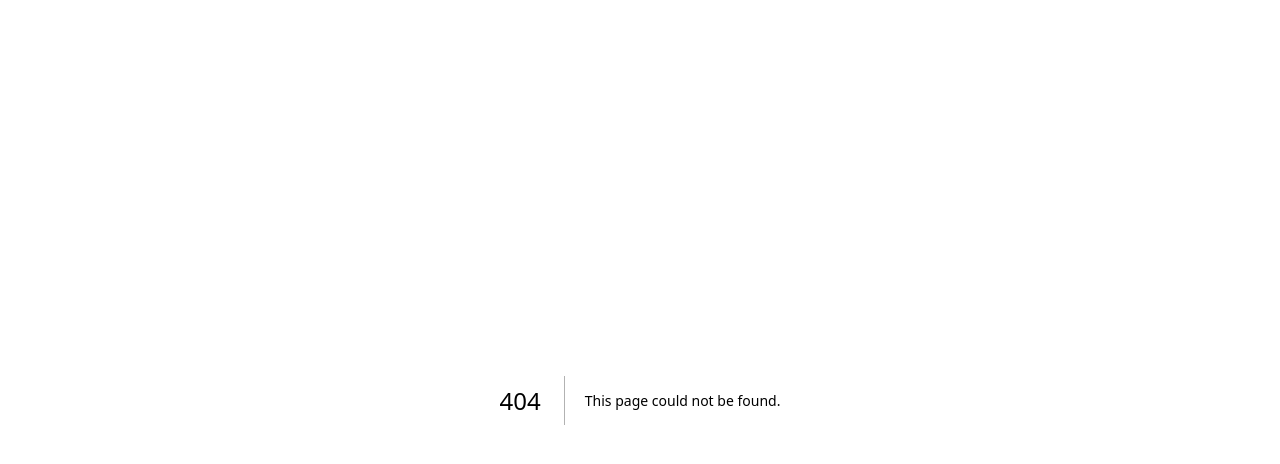
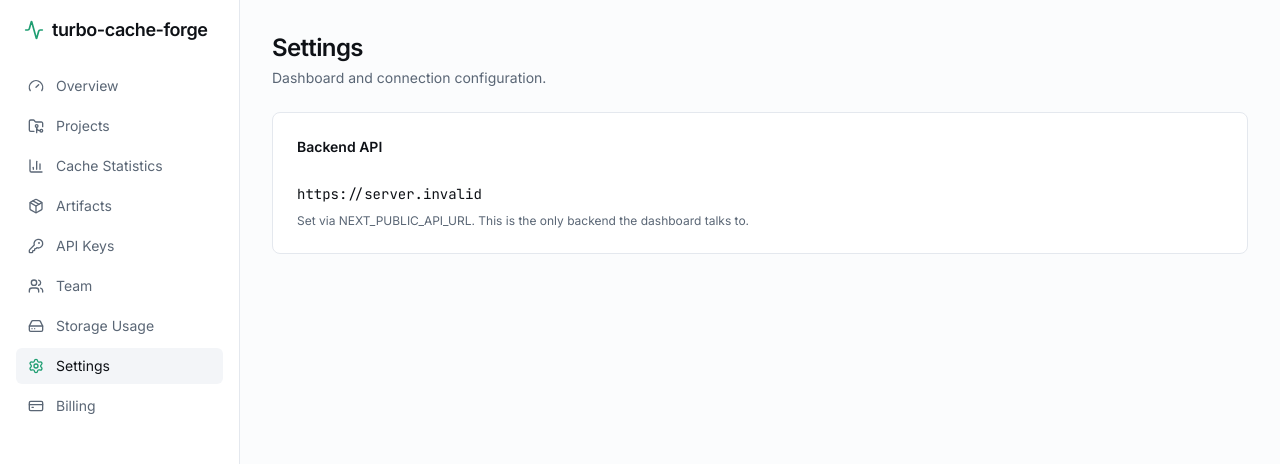
Before and after one commit to nasraldin/turbo-cache-forge, a Next.js app in the folder apps/dashboard/: page /settings in a window 1280 px wide. Before the commit this address had no page. Shown: the top 464 px of the page. Built offline with nearby package versions, Linux system fonts and the light colour scheme; no server answers.

Commit message:
feat(dashboard): Team (Clerk), Storage Usage, Settings, Billing stub

```diff
--- /dev/null
+++ b/apps/dashboard/src/app/(dashboard)/billing/page.tsx
@@ -0,0 +1,12 @@
+import { PageHeader } from "@/components/page-header";
+
+export default function BillingPage() {
+  return (
+    <div>
+      <PageHeader title="Billing" description="Not available in the self-hosted edition." />
+      <p className="rounded-md border border-dashed border-border p-8 text-center text-sm text-muted">
+        Billing is a stub. Plans and metering land with the SaaS phase.
+      </p>
+    </div>
+  );
+}
--- /dev/null
+++ b/apps/dashboard/src/app/(dashboard)/settings/page.tsx
@@ -0,0 +1,18 @@
+"use client";
+import { PageHeader } from "@/components/page-header";
+import { Card, CardContent, CardHeader, CardTitle } from "@/components/ui/card";
+
+export default function SettingsPage() {
+  return (
+    <div>
+      <PageHeader title="Settings" description="Dashboard and connection configuration." />
+      <Card>
+        <CardHeader><CardTitle className="text-sm">Backend API</CardTitle></CardHeader>
+        <CardContent>
+          <code className="font-data text-sm">{process.env.NEXT_PUBLIC_API_URL ?? "(not set)"}</code>
+          <p className="mt-2 text-xs text-muted">Set via NEXT_PUBLIC_API_URL. This is the only backend the dashboard talks to.</p>
+        </CardContent>
+      </Card>
+    </div>
+  );
+}
--- /dev/null
+++ b/apps/dashboard/src/app/(dashboard)/storage/page.tsx
@@ -0,0 +1,21 @@
+"use client";
+import { useQuery } from "@tanstack/react-query";
+import { useApiClient } from "@/app/api";
+import { PageHeader } from "@/components/page-header";
+import { StatTile } from "@/components/stat-tile";
+import { formatBytes } from "@/lib/format";
+
+// No per-project breakdown — the API has no size-by-project data. YAGNI.
+export default function StoragePage() {
+  const api = useApiClient();
+  const stats = useQuery({ queryKey: ["stats"], queryFn: () => api.getStats() });
+  return (
+    <div>
+      <PageHeader title="Storage Usage" description="Object storage consumed by cached artifacts." />
+      <div className="grid gap-4 sm:grid-cols-2">
+        <StatTile label="Total stored" loading={stats.isLoading}
+          value={stats.data ? formatBytes(stats.data.storage_bytes) : ""} />
+      </div>
+    </div>
+  );
+}
--- /dev/null
+++ b/apps/dashboard/src/app/(dashboard)/team/page.tsx
@@ -0,0 +1,14 @@
+import { OrganizationProfile } from "@clerk/nextjs";
+import { PageHeader } from "@/components/page-header";
+
+// ponytail: Clerk already renders invite/role/remove UI — reimplementing it over our API
+// would duplicate the IdP. Org membership stays in Clerk; our API only ever sees the org
+// claim in the JWT.
+export default function TeamPage() {
+  return (
+    <div>
+      <PageHeader title="Team Members" description="Managed through your identity provider." />
+      <OrganizationProfile routing="hash" />
+    </div>
+  );
+}
```
Also changed, not shown: 1 other file (tests, documents, lock files or other folders).
